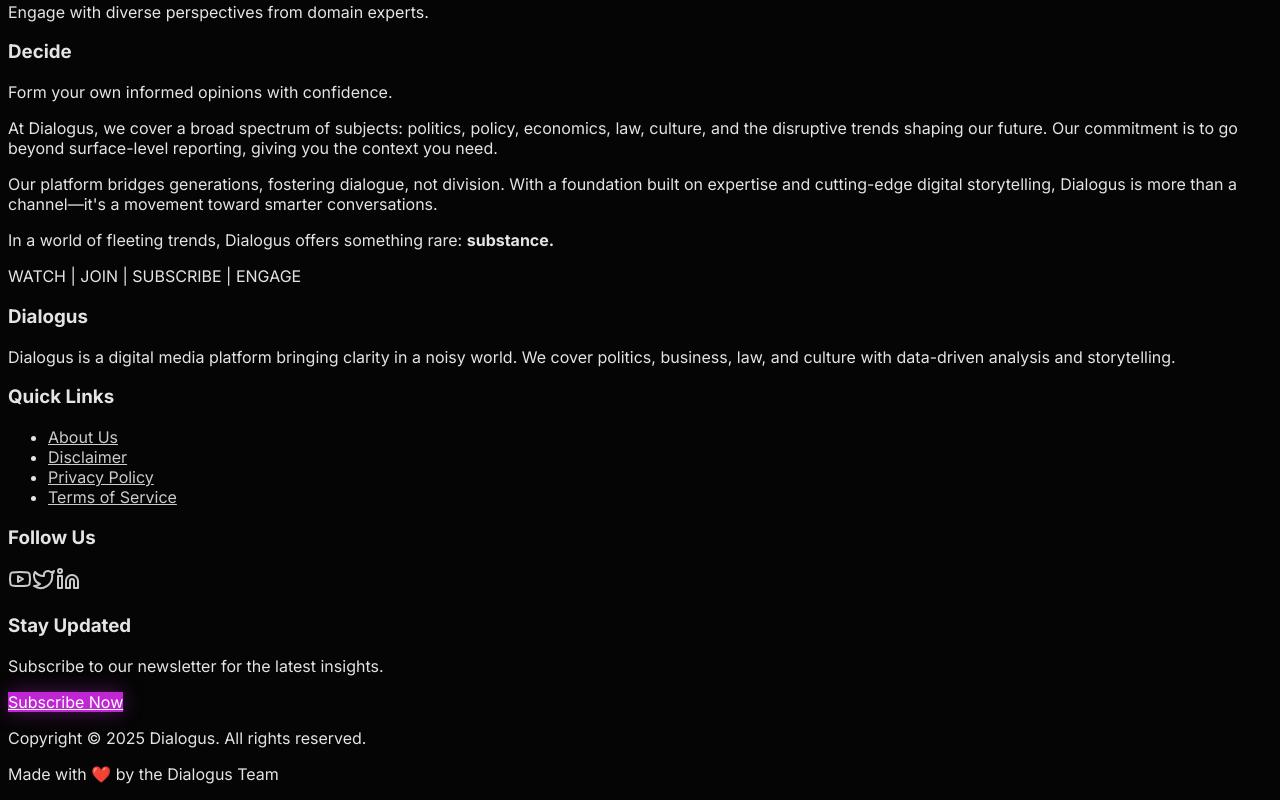
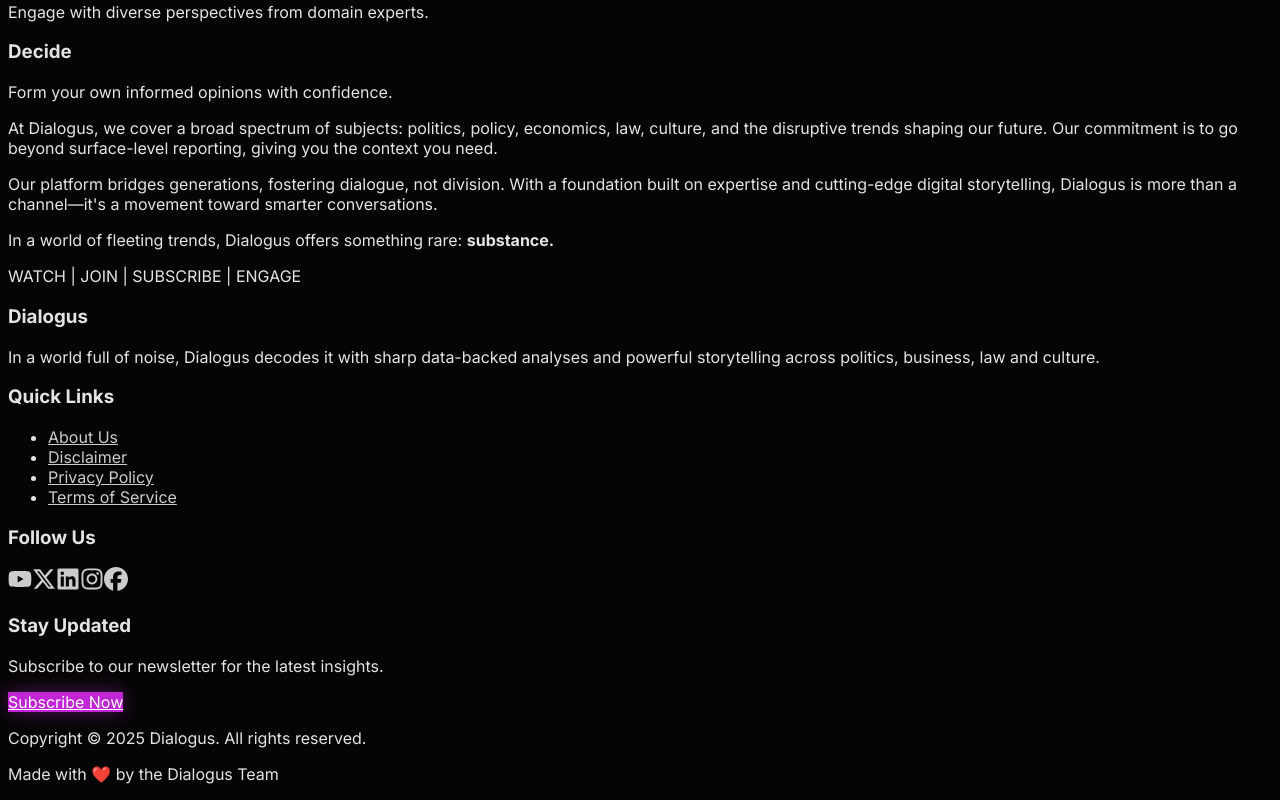
Before and after one commit to pandeyaditya02/dialogus-app, a Next.js app: page /about in a window 1280 px wide. Shown: the part 663-1463 px from the top of the page. Built offline with nearby package versions, Linux system fonts and the light colour scheme.

Commit message:
footer fixed

```diff
--- a/app/components/Footer.tsx
+++ b/app/components/Footer.tsx
@@ -1,15 +1,26 @@
-import { Youtube, Twitter, Linkedin } from 'lucide-react';
+import {
+  FaXTwitter,
+  FaYoutube,
+  FaLinkedin,
+  FaInstagram,
+  FaFacebook,
+} from "react-icons/fa6";
 
 const Footer = () => {
   return (
-        <footer id="contact" className="bg-gradient-to-t from-black to-gray-900/50 border-t border-gray-800">
+    <footer
+      id="contact"
+      className="bg-gradient-to-t from-black to-gray-900/50 border-t border-gray-800"
+    >
       <div className="container mx-auto px-6 py-16">
         <div className="grid grid-cols-1 md:grid-cols-2 lg:grid-cols-4 gap-8 text-sm">
           {/* Column 1: About Us */}
           <div className="md:col-span-2 lg:col-span-1">
             <h3 className="text-lg font-bold text-white mb-4">Dialogus</h3>
             <p className="text-gray-400 max-w-xs leading-relaxed">
-                            Dialogus is a digital media platform bringing clarity in a noisy world. We cover politics, business, law, and culture with data-driven analysis and storytelling.
+              In a world full of noise, Dialogus decodes it with sharp
+              data-backed analyses and powerful storytelling across politics,
+              business, law and culture.
             </p>
           </div>
 
@@ -17,10 +28,26 @@
           <div>
             <h3 className="text-lg font-bold text-white mb-4">Quick Links</h3>
             <ul className="space-y-3">
-                            <li><a href="/about" className="footer-link">About Us</a></li>
-                            <li><a href="/disclaimer" className="footer-link">Disclaimer</a></li>
-                            <li><a href="#" className="footer-link">Privacy Policy</a></li>
-                            <li><a href="#" className="footer-link">Terms of Service</a></li>
+              <li>
+                <a href="/about" className="footer-link">
+                  About Us
+                </a>
+              </li>
+              <li>
+                <a href="/disclaimer" className="footer-link">
+                  Disclaimer
+                </a>
+              </li>
+              <li>
+                <a href="#" className="footer-link">
+                  Privacy Policy
+                </a>
+              </li>
+              <li>
+                <a href="#" className="footer-link">
+                  Terms of Service
+                </a>
+              </li>
             </ul>
           </div>
 
@@ -28,25 +55,66 @@
           <div>
             <h3 className="text-lg font-bold text-white mb-4">Follow Us</h3>
             <div className="flex space-x-4">
-                            <a href="#" className="social-icon"><Youtube size={24} /></a>
-                            <a href="#" className="social-icon"><Twitter size={24} /></a>
-                            <a href="#" className="social-icon"><Linkedin size={24} /></a>
+              <a
+                href="https://www.youtube.com/@Dialogusdigital"
+                target="_blank"
+                rel="noopener noreferrer"
+                className="social-icon"
+              >
+                <FaYoutube size={24} />
+              </a>
+              <a
+                href="https://x.com/DialogusThreads"
+                target="_blank"
+                rel="noopener noreferrer"
+                className="social-icon"
+              >
+                <FaXTwitter size={24} />
+              </a>
+              <a
+                href="https://www.linkedin.com/in/dialogus-digital-8b481b35b/"
+                target="_blank"
+                rel="noopener noreferrer"
+                className="social-icon"
+              >
+                <FaLinkedin size={24} />
+              </a>
+              <a
+                href="https://www.instagram.com/dialogue_with_dialogus/"
+                target="_blank"
+                rel="noopener noreferrer"
+                className="social-icon"
+              >
+                <FaInstagram size={24} />
+              </a>
+              <a href="#" className="social-icon">
+                <FaFacebook size={24} />
+              </a>
             </div>
           </div>
 
           {/* Column 4: CTA */}
           <div>
             <h3 className="text-lg font-bold text-white mb-4">Stay Updated</h3>
-                        <p className="text-gray-400 mb-4">Subscribe to our newsletter for the latest insights.</p>
-                        <a href="#" className="primary-cta text-white font-semibold py-2 px-5 rounded-full inline-block">
+            <p className="text-gray-400 mb-4">
+              Subscribe to our newsletter for the latest insights.
+            </p>
+            <a
+              href="#"
+              className="primary-cta text-white font-semibold py-2 px-5 rounded-full inline-block"
+            >
               Subscribe Now
             </a>
           </div>
         </div>
 
         <div className="mt-12 pt-8 border-t border-gray-800 flex flex-col sm:flex-row justify-between items-center text-xs">
-                    <p className="text-gray-500">Copyright © 2025 Dialogus. All rights reserved.</p>
-                    <p className="text-gray-500 mt-2 sm:mt-0">Made with ❤️ by the Dialogus Team</p>
+          <p className="text-gray-500">
+            Copyright © 2025 Dialogus. All rights reserved.
+          </p>
+          <p className="text-gray-500 mt-2 sm:mt-0">
+            Made with ❤️ by the Dialogus Team
+          </p>
         </div>
       </div>
     </footer>
--- a/package.json
+++ b/package.json
@@ -13,7 +13,8 @@
     "next": "15.5.2",
     "postcss": "^8.5.6",
     "react": "19.1.0",
-    "react-dom": "19.1.0"
+    "react-dom": "19.1.0",
+    "react-icons": "^5.5.0"
   },
   "devDependencies": {
     "@eslint/eslintrc": "^3",
```
Also changed, not shown: 1 other file (tests, documents, lock files or other folders). Lines whose indentation alone changed are shown as unchanged.
